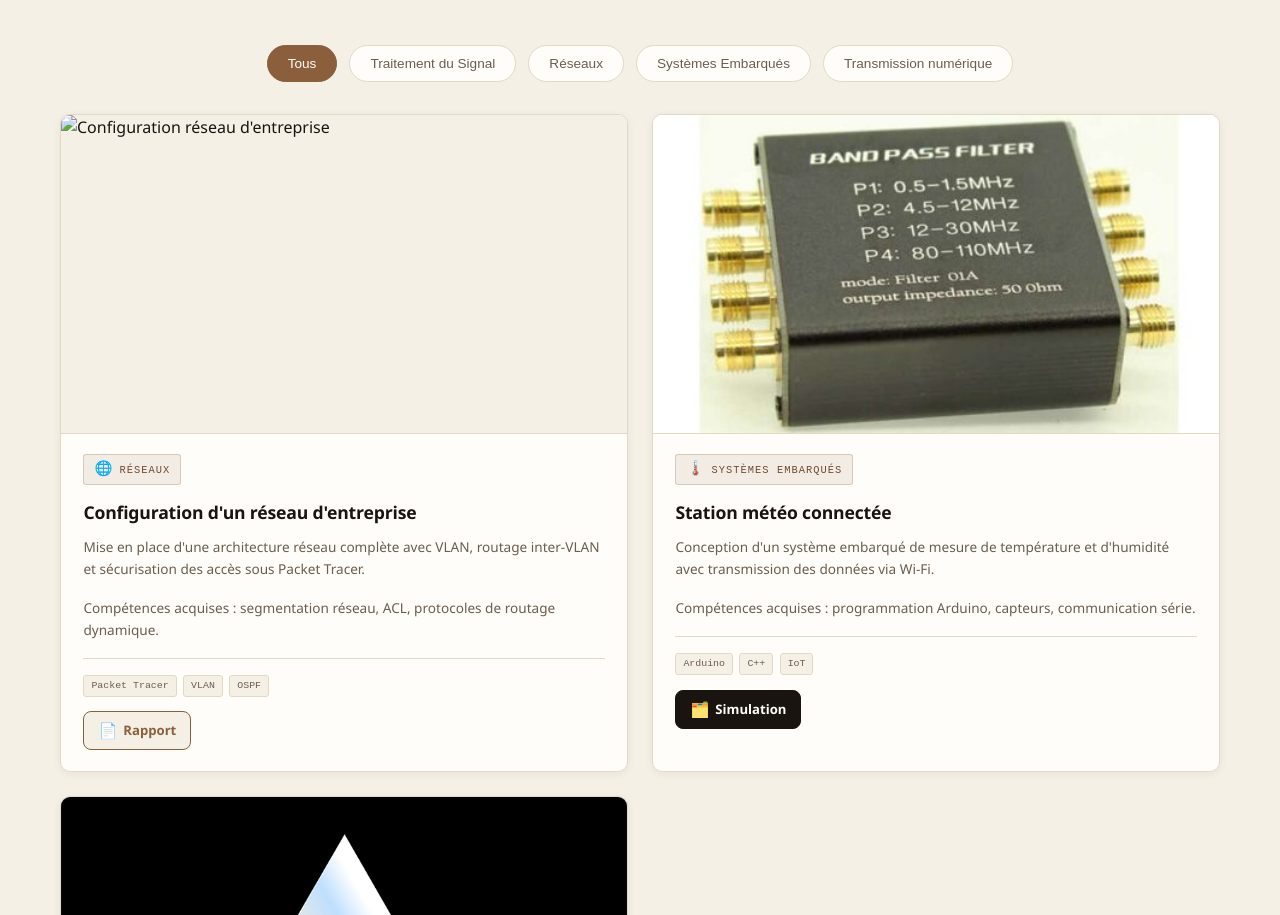
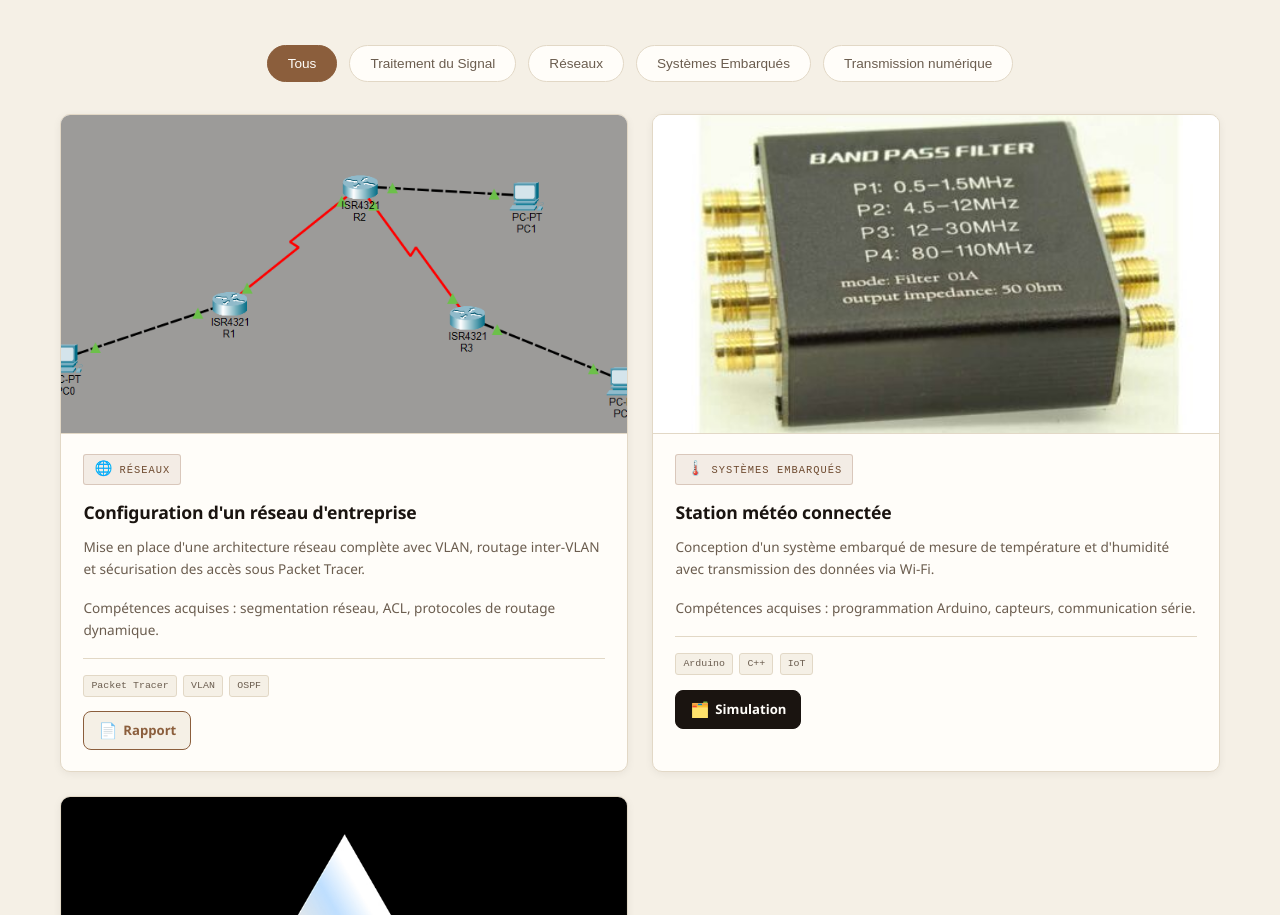
Before and after one commit to elolapayiemariane-web/portfolio-dclic, a plain HTML site: page index.html in a window 1280 px wide. Shown: the part 1414-2329 px from the top of the page. Drawn offline with Linux system fonts and the light colour scheme.

Commit message:
Update index.html

```diff
--- a/index.html
+++ b/index.html
@@ -84,7 +84,7 @@
       <!-- PROJET 1 -->
       <div class="carte-projet-portfolio" data-categorie="reseaux">
         <div class="image-projet-placeholder">
-          <img src="assets/projets/exemple-reseaux.jpg" alt="Configuration réseau d'entreprise">
+          <img src="assets/projets/exemple-reseaux.png" alt="Configuration réseau d'entreprise">
         </div>
         <div class="contenu-carte-projet">
           <div class="badge-categorie">
```
